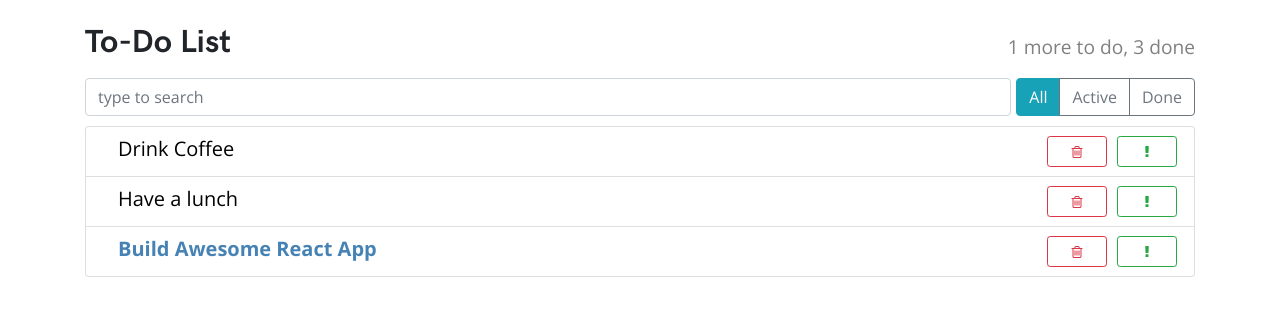
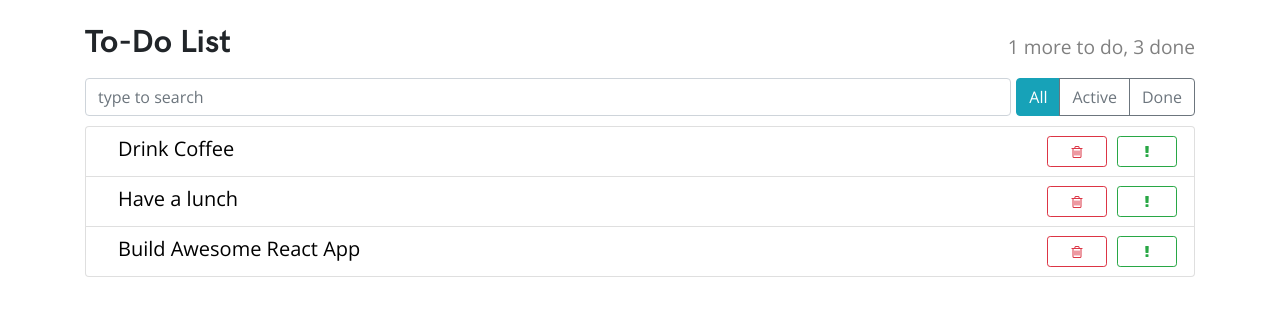
Before and after one commit to rejth/todo-react-app, a React (Create React App) app: page / in a window 1280 px wide. Shown: the top 316 px of the page. Built offline with nearby package versions, Linux system fonts and the light colour scheme.

Commit message:
added state logic

```diff
--- a/package.json
+++ b/package.json
@@ -36,6 +36,7 @@
     ]
   },
   "devDependencies": {
+    "babel-eslint": "^10.1.0",
     "eslint-plugin-react": "^7.22.0"
   }
 }
--- a/src/components/TodoListItem/TodoListItem.js
+++ b/src/components/TodoListItem/TodoListItem.js
@@ -2,22 +2,54 @@ import React from 'react';
 import PropTypes from 'prop-types';
 import './TodoListItem.css';
 
-// * для React первый аргумент компонента-класса - это объект со свойствами (атрибутами), передаваемыми в react-элемент
-// * традиционное именование этого объекта - props
+// * в React первый аргумент компонента-класса - это объект со свойствами (атрибутами), передаваемыми в react-элемент
+// * традиционное именование этого объекта - props (properties)
+// * описание компонентов через классы, а не через функции позвляет хранить и обновлять внутренее состояние компонента
 export default class TodoListItem extends React.Component {
-  // * метод render(), наследуемый из класса React.Component, возвращает react-элемент (как в функциональном компоненте)
+  // * внутреннее состояние компонента
+  state = {
+    done: false,
+    important: false
+  };
+
+  onLabelClick = () => {
+    // * setState работает асинхронно!
+    // * если текущее состояние компонента зависит от предыдущего, нужно передавать в функцию аргумент state для
+    // * получения актуального на момент вызова функции состояния,
+    // * иначе можно передавать в stateState просто объект
+    this.setState(state => ({ done: !state.done }));
+  };
+
+  onMarkImportant = () => {
+    this.setState(state => ({ important: !state.important }));
+  };
+
+  // * метод render(), наследуемый от класса React.Component, возвращает react-элемент (как в функциональном компоненте)
   render() {
     // * деструктуризация используется, чтобы получить свойства из объекта props
-    const { label, important = false } = this.props;
+    const { label } = this.props;
+    const { done, important } = this.state;
     const style = {
       color: important ? 'steelblue' : 'black',
       fontWeight: important ? 'bold' : 'normal'
     };
 
+    let classNames = 'todo-list-item';
+
+    if (done) {
+      classNames += ' done';
+    }
+    if (important) {
+      classNames += ' important';
+    }
+
+    // * создание react-элемента
     return (
-      <div className="todo-list-item">
-        <span className="todo-list-item-label" style={ style }>{ label }</span>
-        <button type="button" className="btn btn-outline-success btn-sm float-right">
+      <div className={ classNames }>
+        <span className="todo-list-item-label" style={ style } onClick={ this.onLabelClick }>
+          { label }
+        </span>
+        <button type="button" className="btn btn-outline-success btn-sm float-right" onClick={ this.onMarkImportant }>
           <i className="fa fa-exclamation"></i>
         </button>
         <button type="button" className="btn btn-outline-danger btn-sm float-right">
```
